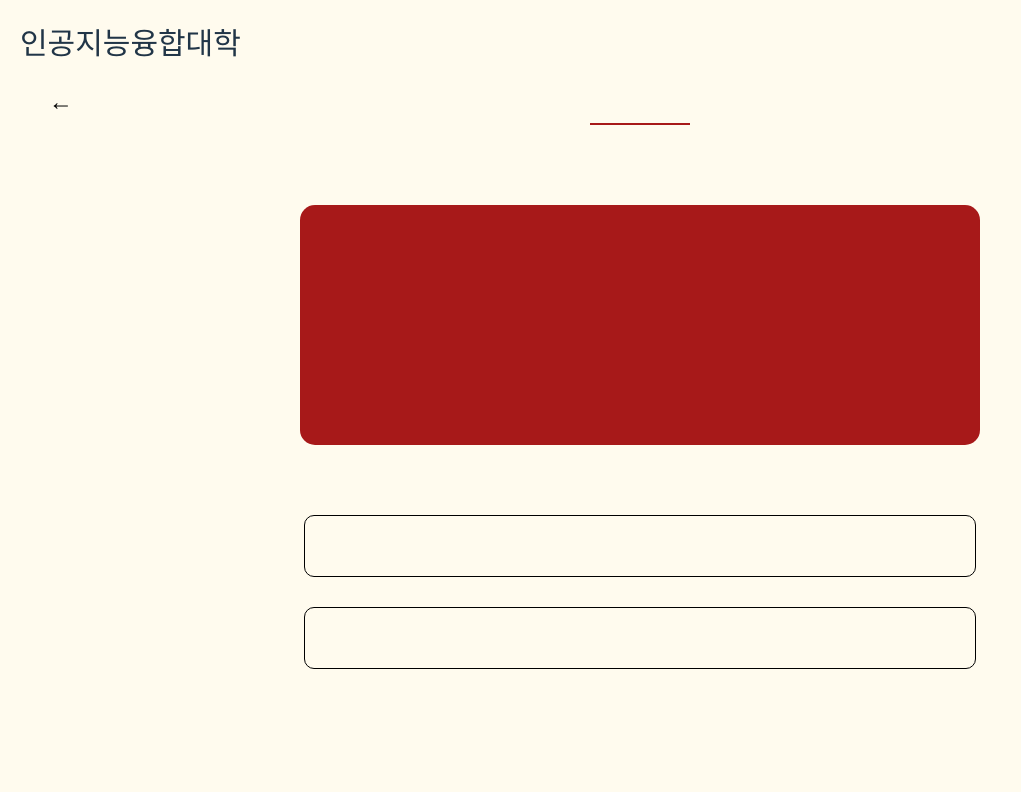
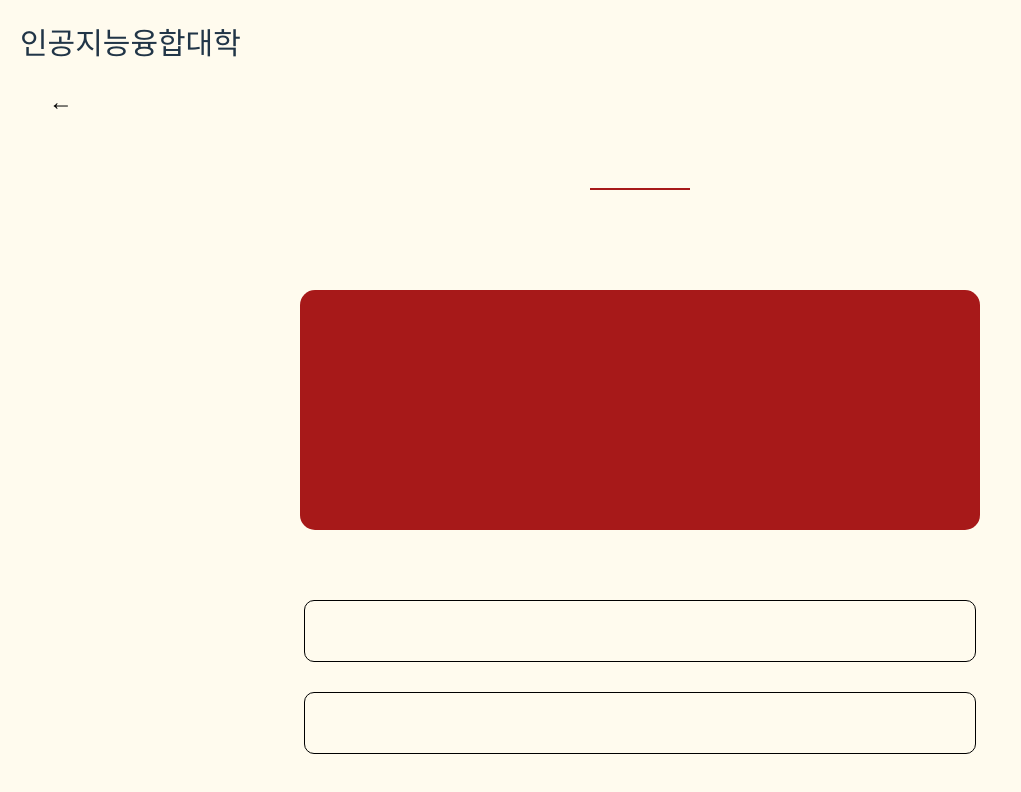
Before and after one commit to godmsqls/KWU_TE, a React (Vite) app: page /detailPage in a window 1280 px wide. Shown: the top 792 px of the page, without its empty margins (0-1021 px from the left). Built offline with nearby package versions, Linux system fonts and the light colour scheme.

Commit message:
modify design

```diff
--- a/src/pages/detailPage.css
+++ b/src/pages/detailPage.css
@@ -36,8 +36,9 @@
     text-align: center;
     font-weight: bold;
     font-size: 20px;
-    margin-bottom: 80px;
+    margin-bottom: 100px;
     border-bottom: 2px solid #a71919;
+    padding-top: 150px;
     padding-bottom: 5px;
     width: 100px;
     /*width: fit-content;  ==> 글자 길이에 맞게*/
```
